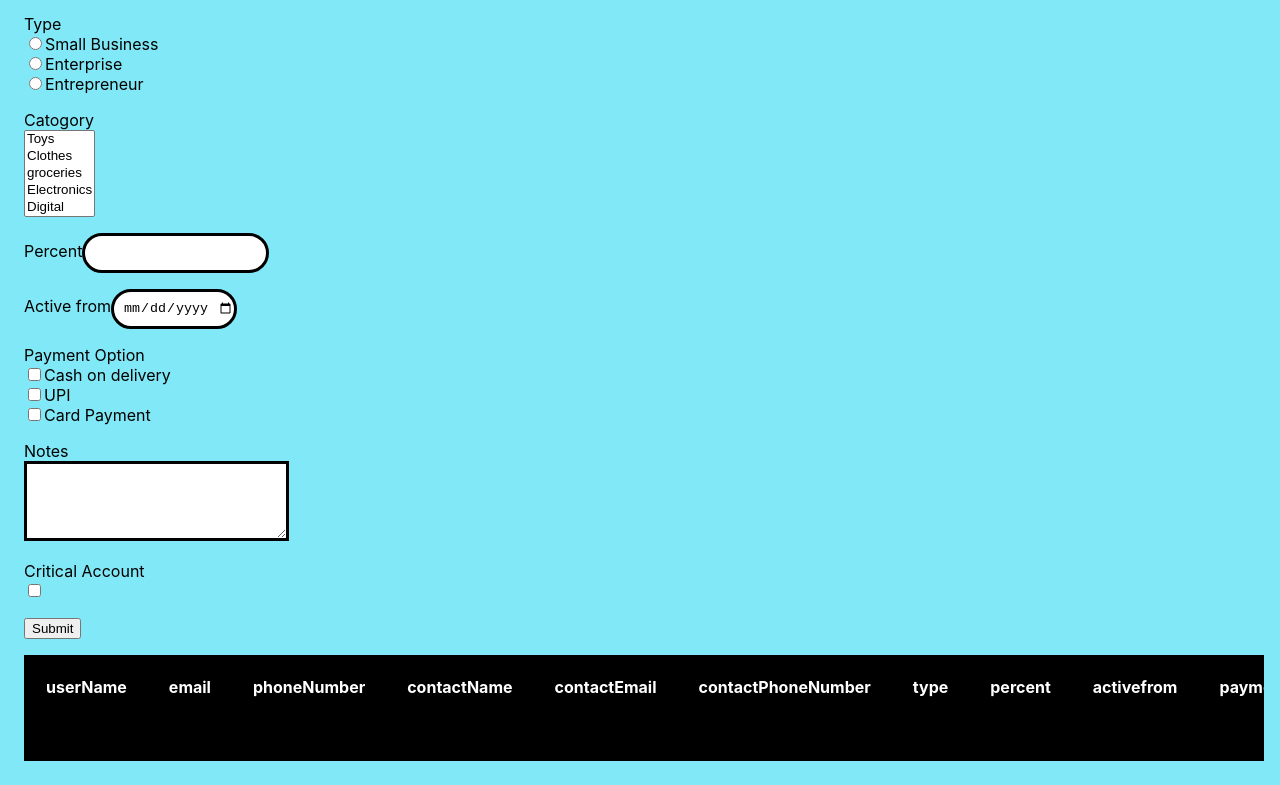
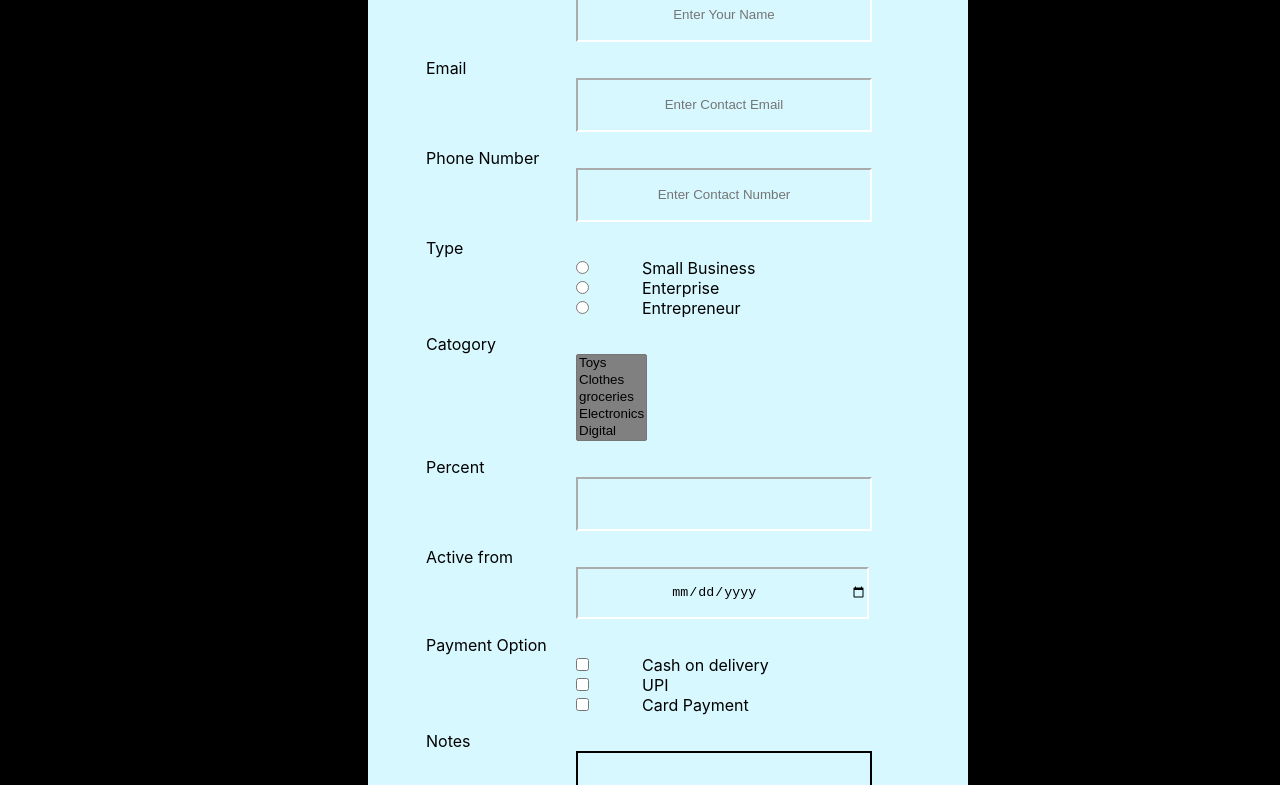
Before and after one commit to rahul6169/react-sign-up, a React (Create React App) app: page / in a window 1280 px wide. Shown: the part 415-1200 px from the top of the page. Built offline with nearby package versions, Linux system fonts and the light colour scheme.

Commit message:
css updated

```diff
--- a/src/message.css
+++ b/src/message.css
@@ -1,33 +1,39 @@
 body{
-    background-color: rgb(128, 232, 246);
-    position: relative;
-
-
+    background-color:black;
+}
+#newBusiness{
+    background-color: #d7f8ff;
+    width:600px;
+    margin-left:22rem;
 }
 h2{
     text-align: center;
     color: rgb(248, 41, 41);
+    padding-top: 20px;;
 }
 div{
     padding:0.5rem;
 }
 label{
-    padding-right:10px;
+    padding-left: 50px;
 }
 input[type=text],[type=email],[type=tel],[type=number],[type=date]{
-    position: relative;
-    box-sizing: border-box;
-    height: 2.5rem;
-    border: 3px solid;
-    border-radius: 100px;
+
     text-align: center;
-
+    background: transparent;
+    width:18rem;
+    height:3rem;
+    border-color: white;
+    margin-left: 200px;
 
 }
 textarea{
-    box-sizing: border-box;
+    margin-left:200px;
+    background:transparent;
+    border: none;
     height: 5rem;
-    border: 3px solid;
+    border: 2px solid;
+    width: 18rem;
 }
 ::placeholder{
     text-align: center;
@@ -35,13 +41,57 @@ textarea{
 }
 th,td{
     padding: 20px;
-    background-color: black;
+    background-color: white;
 }
-
 .table-data{
+    padding-top: 50px;
 overflow-x: scroll;
 }
 #list{
-    background-color:black;
-    color: white;
+    background-color:gray;
+    color:black;
 }
+input[type=radio]{
+    margin-left: 200px;
+}
+input[type=checkbox]{
+    margin-left: 200px;
+}
+select[multiple]{
+    background-color:gray;
+    margin-left: 200px;
+}
+#criticalCheckBox{
+    margin-left: 30px;
+}
+
+#submitButton {
+    margin-left: 220px;
+    background: #d934d9;
+    background-image: -webkit-linear-gradient(top, #d934d9, #47b82b);
+    background-image: -moz-linear-gradient(top, #d934d9, #47b82b);
+    background-image: -ms-linear-gradient(top, #d934d9, #47b82b);
+    background-image: -o-linear-gradient(top, #d934d9, #47b82b);
+    background-image: linear-gradient(to bottom, #d934d9, #47b82b);
+    -webkit-border-radius: 60;
+    -moz-border-radius: 60;
+    border-radius: 60px;
+    font-family: Courier New;
+    color: #f0de13;
+    font-size: 22px;
+    padding: 10px 20px 10px 20px;
+    border: solid #cb22d4 3px;
+    text-decoration: none;
+    margin-top: 20px;
+    margin-bottom: 50px;
+  }
+
+  #submitButton:hover {
+    background: #3cfc49;
+    background-image: -webkit-linear-gradient(top, #3cfc49, #d934d3);
+    background-image: -moz-linear-gradient(top, #3cfc49, #d934d3);
+    background-image: -ms-linear-gradient(top, #3cfc49, #d934d3);
+    background-image: -o-linear-gradient(top, #3cfc49, #d934d3);
+    background-image: linear-gradient(to bottom, #3cfc49, #d934d3);
+    text-decoration: none;
+  }
```
